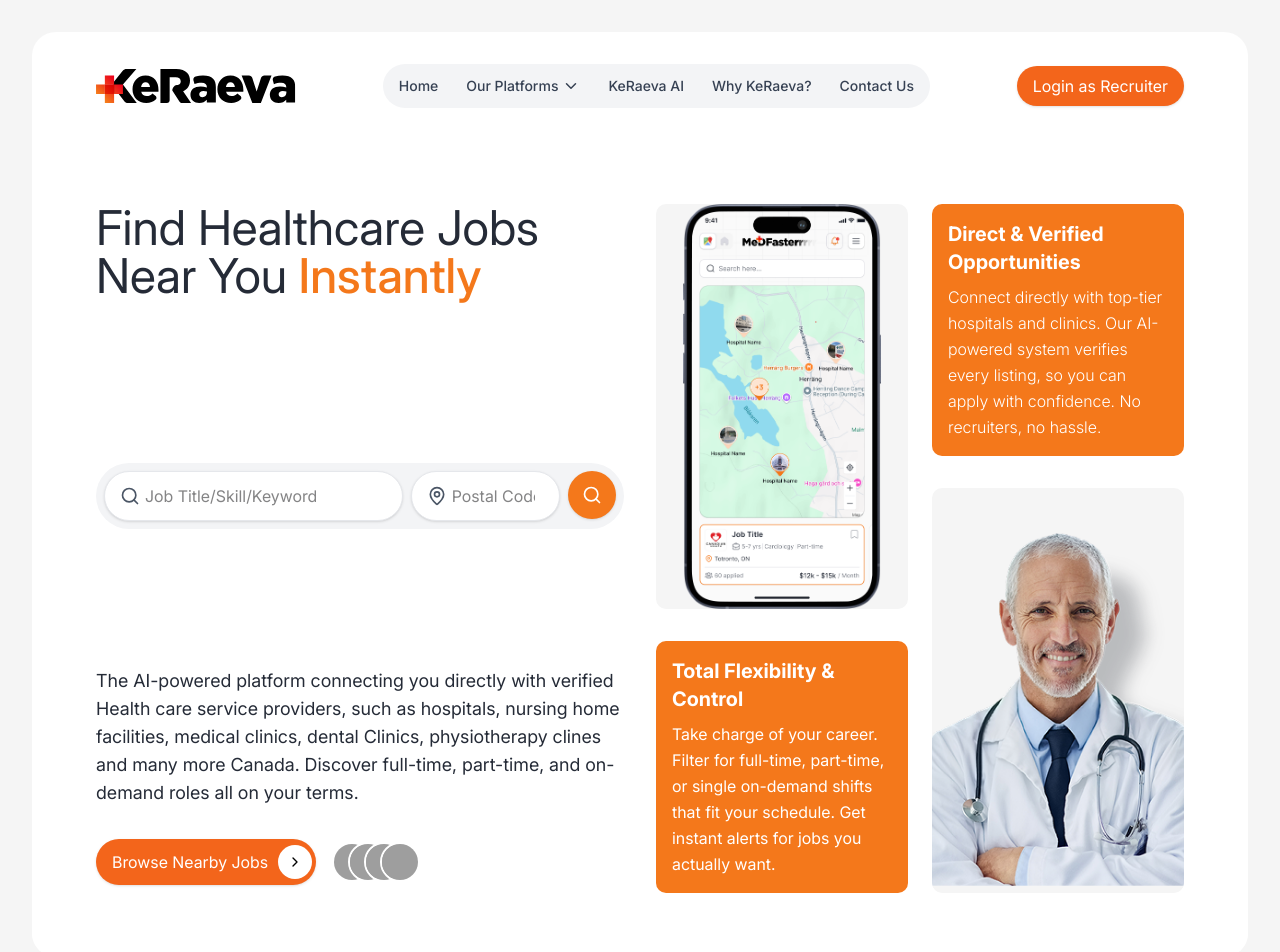
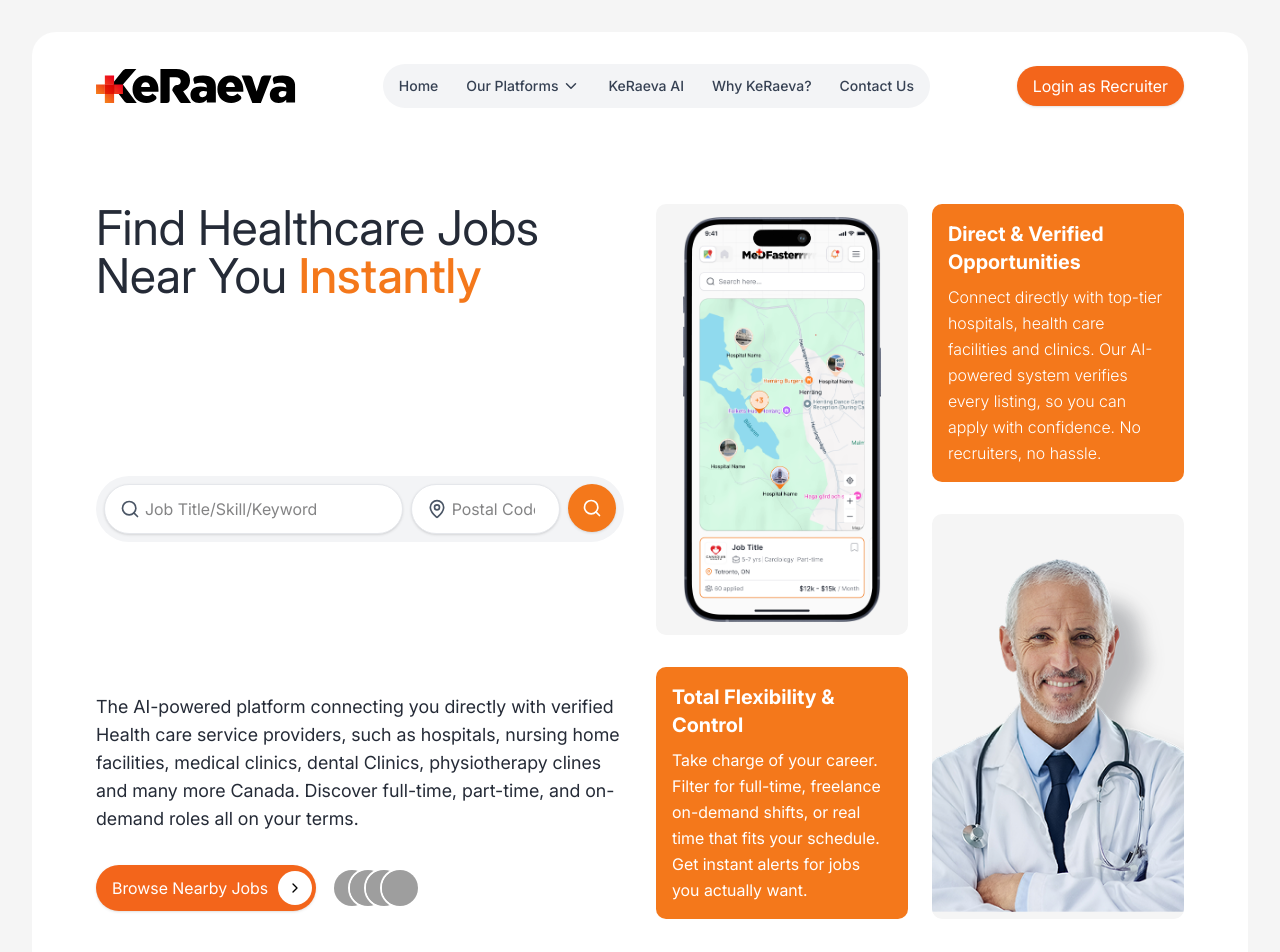
Before and after one commit to DigitechMiner/medfaster-website, a Next.js app: page /medical_professionals in a window 1280 px wide. Shown: the top 952 px of the page. Built offline with nearby package versions, Linux system fonts and the light colour scheme; grey boxes are pictures that could not be loaded.

Commit message:
ui changes

```diff
--- a/app/about/sections/goals-and-features.tsx
+++ b/app/about/sections/goals-and-features.tsx
@@ -17,7 +17,7 @@ export function CoreGoalsSection() {
       icon: "/images/icons/hospital.svg",
       title: "Zero Downtime for Hospitals",
       description:
-        "We help hospitals and clinics operate with zero downtime by providing instant access to verified staff.",
+        "We help Health Care Organizations and clinics operate with zero downtime by providing instant access to verified staff.",
     },
     {
       icon: "/images/icons/patient-care.svg",
--- a/app/about/sections/hero-and-stats.tsx
+++ b/app/about/sections/hero-and-stats.tsx
@@ -39,7 +39,7 @@ export function AboutHeroSection() {
             {/* Description */}
             <p className="text-sm font-light lg:text-sm leading-relaxed opacity-95">
               Welcome to KeRaeva. We are Canada&apos;s AI-powered platform built to
-              connect leading hospitals and clinics with verified, hire-ready
+              connect leading hospitals, health care facilities and clinics with verified, hire-ready
               healthcare professionals. We&apos;re rebuilding the foundation of
               healthcare staffing—making it faster, smarter, and more reliable.
             </p>
@@ -90,7 +90,7 @@ export function StatsSection() {
           className="text-[#717680] max-w-full leading-relaxed"
         >
           KeRaeva was founded by healthcare and tech veterans to fix staffing
-          friction. Our platform bridges the gap between hospitals needing staff
+          friction. Our platform bridges the gap between health care organizations needing staff
           and professionals seeking good-fit jobs by automating verification,
           matching, and scheduling.
         </ResponsiveParagraph>
--- a/app/about/sections/journey-section.tsx
+++ b/app/about/sections/journey-section.tsx
@@ -7,13 +7,13 @@ const TIMELINE = [
     year: "2021",
     title: "The Question",
     description:
-      "KeRaeva began with a simple question: 'Why should healthcare still struggle with time?' Founded by doctors and technologists, we saw how traditional staffing delayed care.",
+      "KeRaeva began with a simple question: 'Why should healthcare still struggle with time?' Founded by “health care providers, we saw how traditional staffing delayed care.",
   },
   {
     year: "2022",
     title: "The Concept",
     description:
-      "What started as a concept to fill last-minute hospital shifts and test our AI models.",
+      "What started as a concept to fill last-minute health care facility shifts and test our AI models.",
   },
   {
     year: "2024",
--- a/app/about/sections/mission-and-purpose.tsx
+++ b/app/about/sections/mission-and-purpose.tsx
@@ -107,7 +107,7 @@ export function PurposeSection() {
         </Heading>
         <ResponsiveParagraph size="base" className="text-[#717680]">
           To revolutionize healthcare accessibility through intelligent,
-          real-time staffing and service delivery — connecting hospitals,
+          real-time staffing and service delivery — connecting health Care facilities,
           medical professionals, and patients on one transparent, AI-driven
           platform.
         </ResponsiveParagraph>
--- a/app/contact_us/components/form.tsx
+++ b/app/contact_us/components/form.tsx
@@ -215,7 +215,7 @@ export function ContactForm({ onSubmitSuccess }: ContactFormProps) {
             name="message"
             value={formData.message}
             onChange={handleInputChange}
-            placeholder="I'm a hospital looking to post jobs, or I'm a nurse with a question about verification"
+            placeholder="I'm a health care organization looking to post jobs, or I'm a nurse with a question about verification"
             maxLength={MESSAGE_MAX_LENGTH}
             rows={4}
             className={`w-full px-4 py-3 border border-gray-200 rounded-lg focus:outline-none focus:ring-2 focus:ring-[#F3651B] focus:border-transparent resize-none ${
--- a/app/medical_professionals/sections/hero.tsx
+++ b/app/medical_professionals/sections/hero.tsx
@@ -123,8 +123,8 @@ export default function HeroSection() {
                 Total Flexibility & Control
               </Heading>
               <Paragraph className="text-white leading-relaxed">
-                Take charge of your career. Filter for full-time, part-time, or
-                single on-demand shifts that fit your schedule. Get instant alerts
+                Take charge of your career. Filter for full-time, freelance on-demand shifts, or
+                real time that fits your schedule. Get instant alerts
                 for jobs you actually want.
               </Paragraph>
             </div>
@@ -151,7 +151,7 @@ export default function HeroSection() {
                 Direct & Verified Opportunities
               </Heading>
               <Paragraph className="text-white leading-relaxed font-light">
-                Connect directly with top-tier hospitals and clinics. Our
+                Connect directly with top-tier hospitals, health care facilities  and clinics. Our
                 AI-powered system verifies every listing, so you can apply with
                 confidence. No recruiters, no hassle.
               </Paragraph>
--- a/app/subscriptions/components/pricing-cards.tsx
+++ b/app/subscriptions/components/pricing-cards.tsx
@@ -20,7 +20,7 @@ const PLANS = {
       "Professional Profile Listing",
       "Appointment & Schedule Management",
       "Appear in Standard Search Results",
-      "Secure Patient Chat",
+      "Secure Chat",
       "Standard Partner Support",
       "15% Commission per booking",
     ],
```
